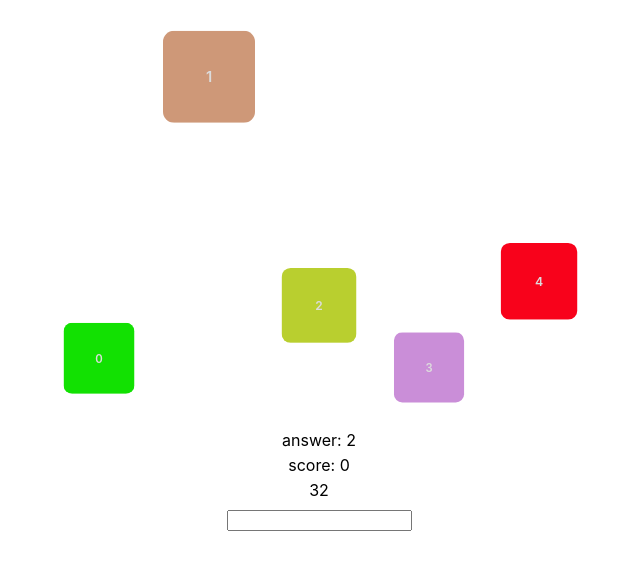
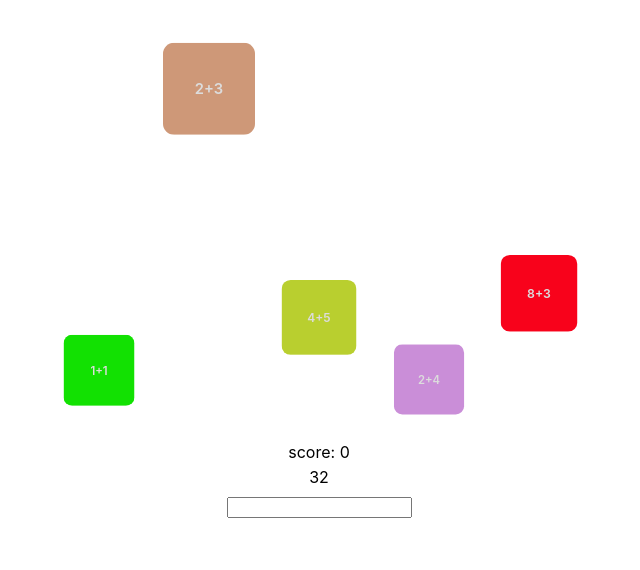
Before and after one commit to Mcas4150/syncsongs, a React (Create React App) app: page / in a window 1280 px wide. Both pictures are taken after a click on the button "Start Game". Shown: the top 570 px of the page, without its empty margins (321-961 px from the left). Built offline with nearby package versions, Linux system fonts and the light colour scheme.

Commit message:
update answer arrays

```diff
--- a/src/components/animation/box.jsx
+++ b/src/components/animation/box.jsx
@@ -54,9 +54,8 @@ const Box = ({ points, operands, index }) => {
 
   return (
     <div className="box " ref={boxRef} style={boxColor}>
-      {/* {operands.num1}
-      +{operands.num2} */}
-      {index}
+      {operands.num1}+{operands.num2}
+      {/* {index} */}
     </div>
   );
 };
--- a/src/components/animation/game1.jsx
+++ b/src/components/animation/game1.jsx
@@ -1,8 +1,8 @@
 import React, { useState, useEffect, useRef, useLayoutEffect } from "react";
-import styled from "@emotion/styled";
+
 import { gsap } from "gsap";
 import {
-  checkAnswer,
+  checkAnswers,
   getRandNumbers,
   getCorrectAnswer,
 } from "../../helpers/gameplay";
@@ -27,12 +27,16 @@ const GameOne = () => {
   const [playing, setPlaying] = useState(false);
   const [finished, setFinished] = useState(false);
   const [score, setScore] = useState(0);
-
   const [boxes, setBoxes] = useState(generateBoxes(5));
-
-  const [operands, setOperands] = useState({ num1: 1, num2: 1 });
+  const [operandsArray, setOperandsArray] = useState([
+    { num1: 1, num2: 1 },
+    { num1: 2, num2: 3 },
+    { num1: 4, num2: 5 },
+    { num1: 2, num2: 4 },
+    { num1: 8, num2: 3 },
+  ]);
+  const [correctAnswers, setCorrectAnswers] = useState([2, 5, 9, 6, 11]);
   const [freqSubmit, setFreqSubmit] = useState(0);
-  const [correctAnswer, setCorrectAnswer] = useState(2);
 
   const startGame = () => {
     setScore(0);
@@ -48,24 +52,38 @@ const GameOne = () => {
 
   // const onAnswer = (points) => setScore(score + points);
 
-  const GenerateNewEquation = () => {
+  const GenerateNewEquation = ({ answerIndex }) => {
+    //new operands at index
+    console.dir("og operands:" + operandsArray);
     let newRandNums = getRandNumbers(operation, 0, maxNumber);
-    setOperands(newRandNums);
+    const newOperands = [...operandsArray];
+    newOperands[answerIndex] = newRandNums;
+    setOperandsArray(newOperands);
+    console.table("new randNums:" + JSON.stringify(newRandNums));
+    console.table("new operands:" + JSON.stringify(operandsArray));
+
+    // new answer at index
+    console.table("og answers:" + correctAnswers);
     let newCorrectAnswer = getCorrectAnswer(
       operation,
       newRandNums.num1,
       newRandNums.num2
     );
-
-    setCorrectAnswer(newCorrectAnswer);
+    const newCorrentAnswers = [...correctAnswers];
+    newCorrentAnswers[answerIndex] = newCorrectAnswer;
+    setCorrectAnswers(newCorrentAnswers);
+    console.table("new correctAnswer:" + JSON.stringify(newCorrectAnswer));
+    console.table("new answers:" + correctAnswers);
   };
 
-  let displayAnswer = checkAnswer(freqSubmit, correctAnswer);
-
-  if (displayAnswer === "correct") {
-    setScore(score + 1);
-    GenerateNewEquation();
-  }
+  useEffect(() => {
+    let answerIndex = checkAnswers(freqSubmit, correctAnswers);
+    if (answerIndex !== "incorrect") {
+      console.log(answerIndex);
+      GenerateNewEquation(answerIndex);
+      setScore(score + 1);
+    }
+  }, [freqSubmit]);
 
   return (
     <div className="GameOne">
@@ -78,11 +96,11 @@ const GameOne = () => {
                 index={index}
                 points={points}
                 speed={speed}
-                operands={operands}
+                operands={operandsArray[index]}
               />
             ))}
           </div>
-          <div className="boxx">answer: {correctAnswer}</div>
+
           <div className="boxx">score: {score}</div>
           <Timer time={TIME_LIMIT} onEnd={endGame} score={score} />
 
--- a/src/helpers/gameplay.js
+++ b/src/helpers/gameplay.js
@@ -1,54 +1,59 @@
-export function checkAnswer(input,correctAnswer) {
+// export function checkAnswers(input, correctAnswers) {
+//   let intInput = parseInt(input);
 
-    console.log('input: ' + input);
-    console.log('correct answer: ' + correctAnswer);
+//   if (correctAnswers.includes(intInput)) {
+//     console.log("correct");
+//     return "correct";
+//   } else {
+//     console.log("incorrect");
+//     return "incorrect";
+//   }
+// }
 
-    let fullAnswer = String(input);
-
-    console.log("full answer: " + fullAnswer);
-
-    if (parseInt(fullAnswer) !== correctAnswer) {
-
-        return fullAnswer;
-
-    } else { //answer is correct
-
-          return 'correct';
-
+export function checkAnswers(input, correctAnswers) {
+  let intInput = parseInt(input);
+  let answerIndex = correctAnswers.indexOf(intInput);
+  if (answerIndex === -1) {
+    console.log("incorrect");
+    return "incorrect";
+  } else {
+    console.log("correct");
+    return answerIndex;
   }
 }
 
-  export function getRandNumbers(operator,low,high) {
+export function getRandNumbers(operator, low, high) {
   var num1 = randInt(low, high);
   var num2 = randInt(low, high, true);
   var numHigh = Math.max(num1, num2);
   var numLow = Math.min(num1, num2);
   console.log("number1: " + num1);
   console.log("number2: " + num2);
-    console.log('operator: ' + operator);
-    if(operator==='-'){
+  console.log("operator: " + operator);
+  if (operator === "-") {
     num1 = numHigh;
     num2 = numLow;
   }
-    if(operator==='/'){
-        while (num2 === 0) { // No division by zero
+  if (operator === "/") {
+    while (num2 === 0) {
+      // No division by zero
       num2 = randInt(low, high);
     }
-        num1 = (num1 * num2);
-        console.log('num1:'+ num1);
+    num1 = num1 * num2;
+    console.log("num1:" + num1);
   }
-    return({num1,num2});
+  return { num1, num2 };
 }
 
-  function randInt(low, high, weighted=false) {
+function randInt(low, high, weighted = false) {
   var rndDec = Math.random();
   if (!weighted) {
     return Math.floor(rndDec * (high - low + 1) + low);
   }
   var numList = [];
-    for (var i=low; i<=high; i++) {
+  for (var i = low; i <= high; i++) {
     numList.push(i);
-      for (var j=0; j<=i; j++) {
+    for (var j = 0; j <= i; j++) {
       numList.push(i);
     }
   }
@@ -56,19 +61,15 @@ export function checkAnswer(input,correctAnswer) {
   return rndInt;
 }
 
-
-
-  export function getCorrectAnswer(oper,num1,num2) {
-
-    switch(oper) {
-      case '+':
-        console.log('correct number is: '+ (num1 + num2));
+export function getCorrectAnswer(oper, num1, num2) {
+  switch (oper) {
+    case "+":
       return num1 + num2;
-      case '-':
+    case "-":
       return num1 - num2;
-      case 'x':
+    case "x":
       return num1 * num2;
-      case '/':
+    case "/":
       return num1 / num2;
     default:
       return;
```
Lines whose indentation alone changed are shown as unchanged.
